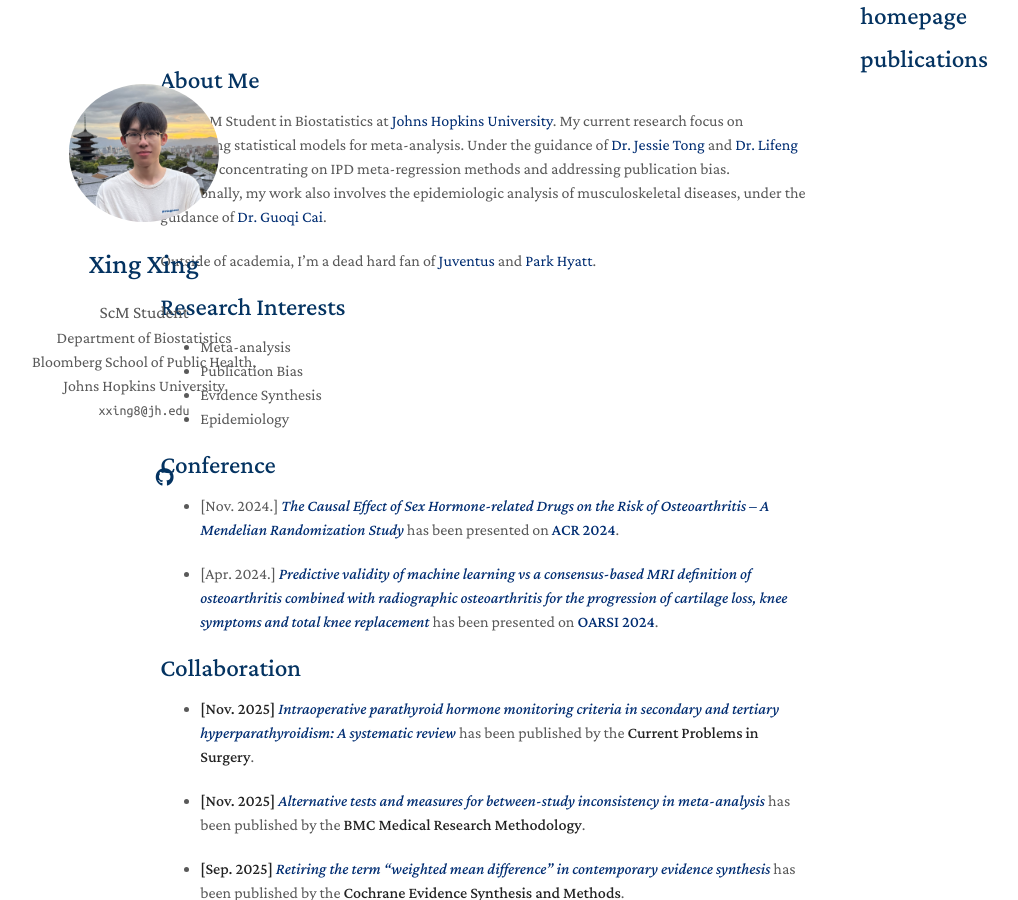
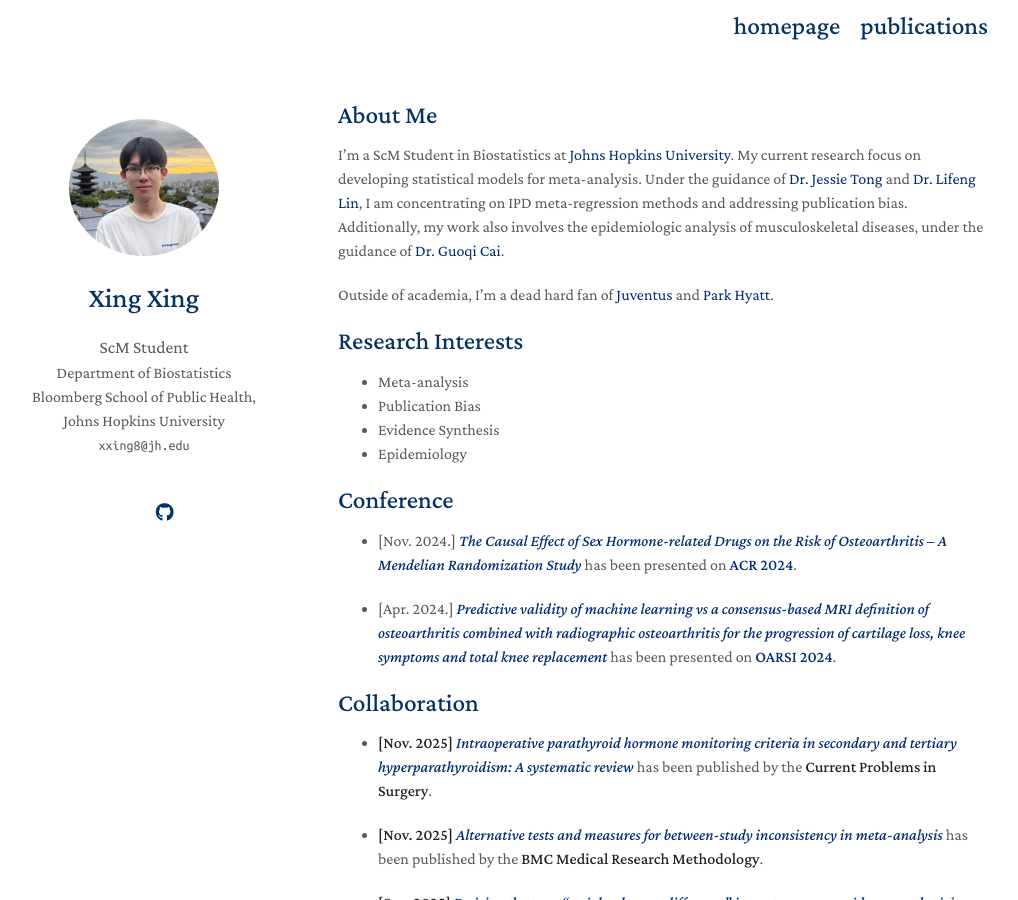
Before and after one commit to goofish-shop/kevinXing3, a Jekyll site: the page built from index.md, in a window 1280 px wide and 900 px high. Shown: the whole window, without its empty margins (132-1150 px from the left). Built offline with Jekyll 4.4.1, drawn with Linux system fonts in a browser that asks for light colours; nearby versions of some CDN libraries; a style sheet for code colours, icons or effects is not loaded; our own code applies the rules of GitHub Pages for plain Markdown files.

Commit message:
Update homepage.html

```diff
--- a/_layouts/homepage.html
+++ b/_layouts/homepage.html
@@ -39,7 +39,7 @@
 
     </header>
     <div class="wrapper">
-      <nav style="float: right;padding-left: 50px;">
+      <nav style="display:flex;justify-content: flex-end; gap: 20px; margin-top:10px; margin-bottom: -20px;">
 
         <a href="{{ site.baseurl }}/">
 
```
